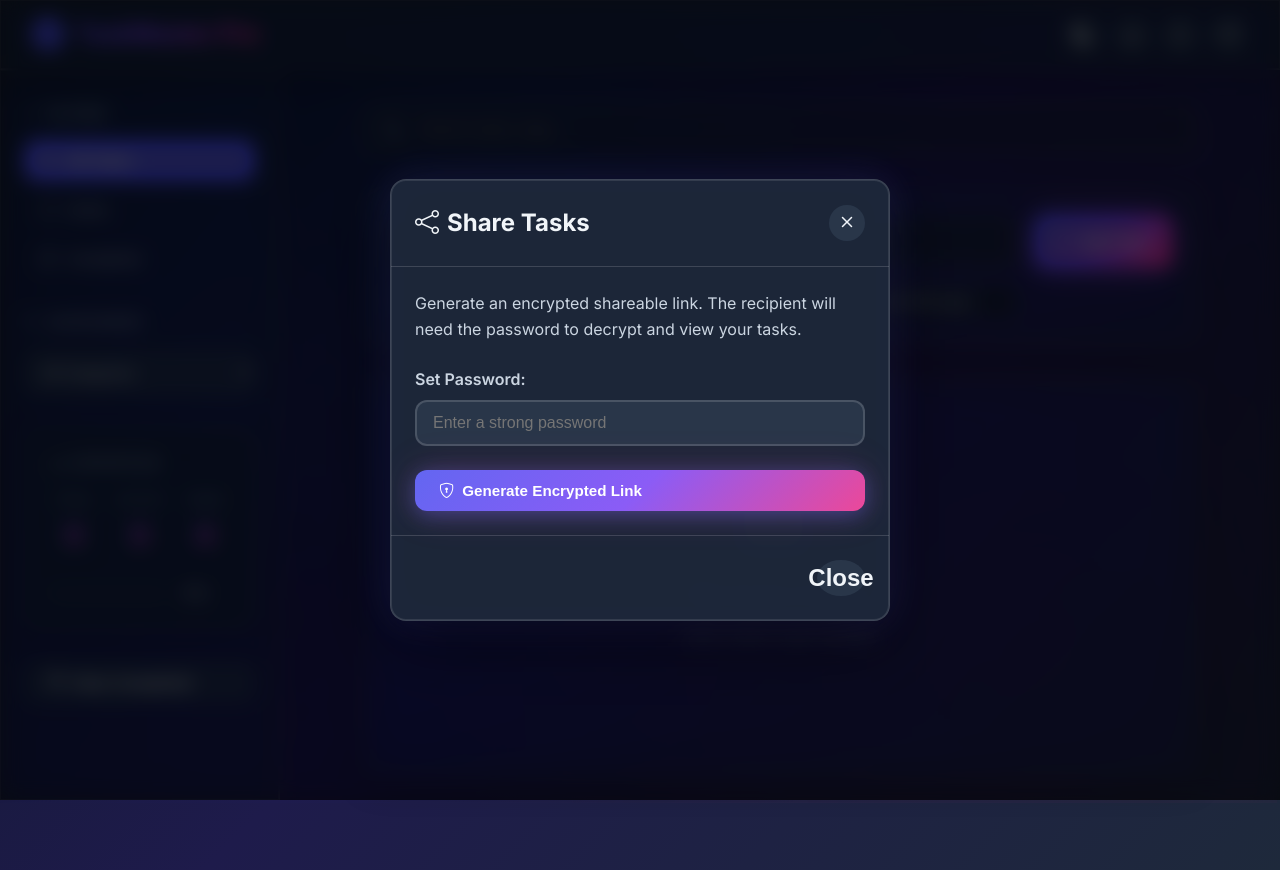
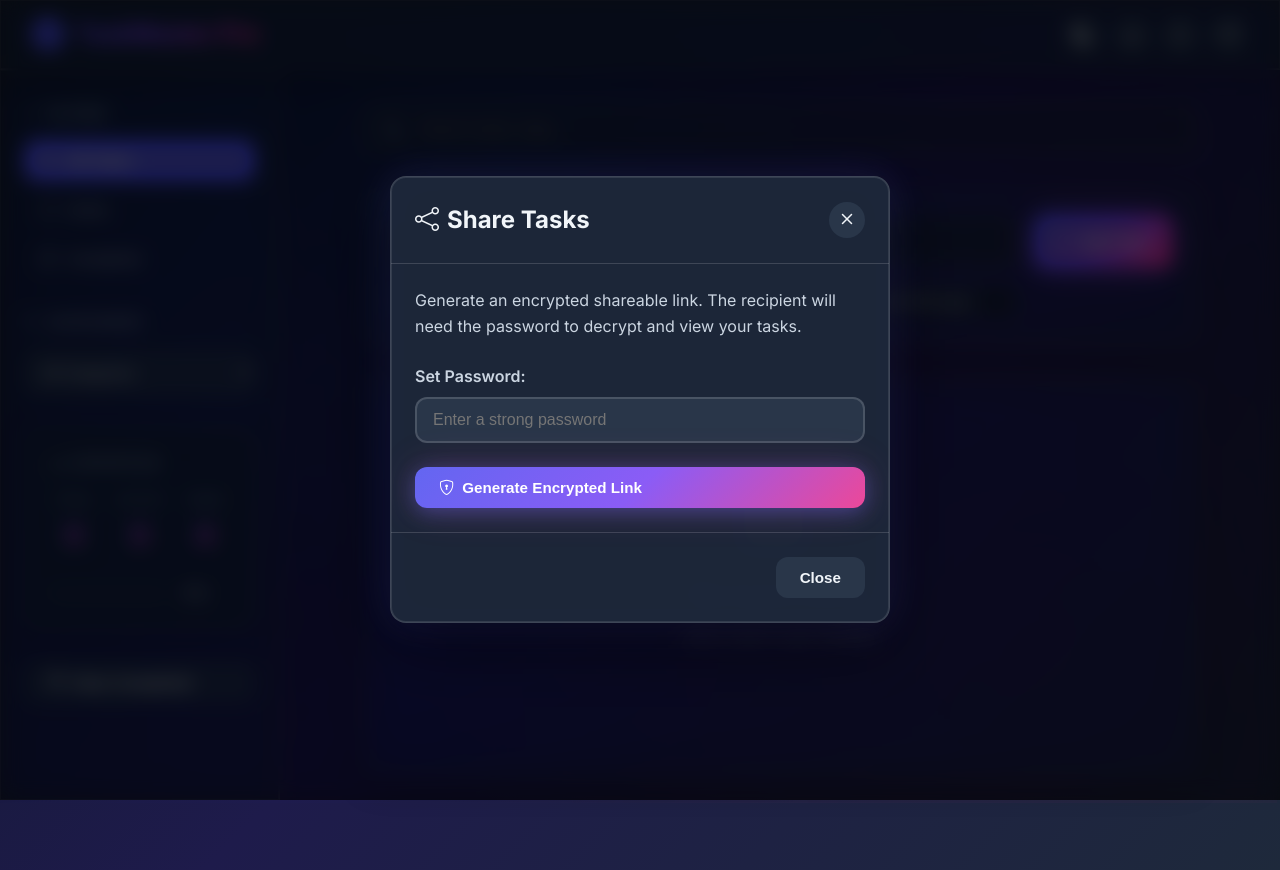
Before and after one commit to sourcecodeRTX/TaskMaster_Pro, a plain HTML site: page index.html in a window 1280 px wide. Both pictures are taken after a click on the button 1228 px from the left and 34 px from the top of the page. Drawn offline with nearby package versions, Linux system fonts and the light colour scheme.

```diff
--- a/style.css
+++ b/style.css
@@ -1038,7 +1038,8 @@
     gap: 0.5rem;
 }
 
-.modal-close {
+/* This targets only the small 'X' buttons in the top corners */
+.modal-header .modal-close {
     width: 36px;
     height: 36px;
     border-radius: 50%;
@@ -1053,9 +1054,16 @@
     transition: var(--transition-fast);
 }
 
-.modal-close:hover {
+.modal-header .modal-close:hover {
     background: var(--danger);
     color: white;
+}
+
+/* This ensures the 'Done' button remains a functional close trigger without being forced into a circle */
+.modal-footer .modal-close {
+    width: auto;
+    height: auto;
+    border-radius: var(--border-radius);
 }
 
 .modal-body {
@@ -1399,4 +1407,5 @@
         break-inside: avoid;
         page-break-inside: avoid;
     }
+
 }
```
